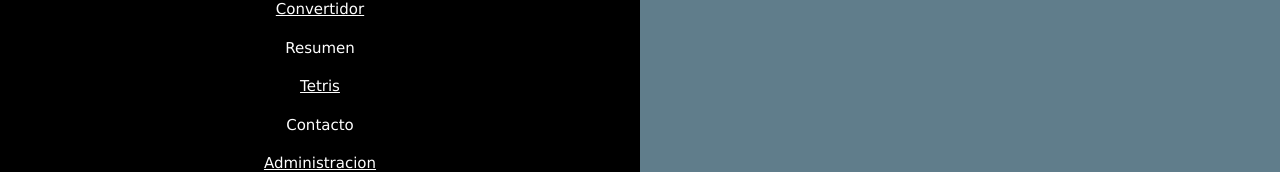
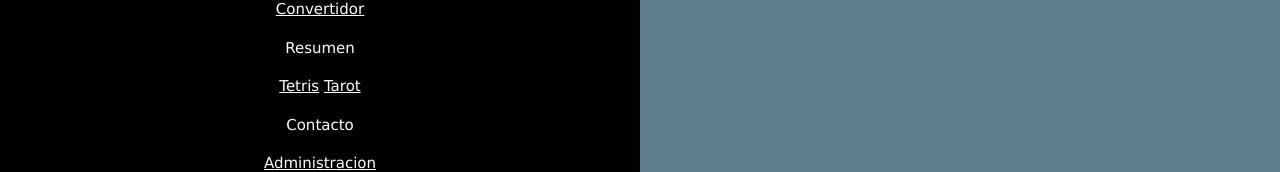
Before and after one commit to Juanjors1/El-Club-del-Loco, a plain HTML site: page index.html in a window 1280 px wide. Shown: the part 484-656 px from the top of the page. Drawn offline with Linux system fonts and the light colour scheme.

Commit message:
Update index.html

```diff
--- a/index.html
+++ b/index.html
@@ -136,6 +136,7 @@
       <a href="https://juanjors1.github.io/El-Club-del-Loco/convert.html">Convertidor</a>
       <a href="#resume" class="w3-button w3-black w3-block w3-hover-dark-grey w3-padding-16">Resumen</a>
       <a href="https://juanjors1.github.io/El-Club-del-Loco/tetris.html">Tetris</a>
+      <a href="https://juanjors1.github.io/El-Club-del-Loco/tar.html">Tarot</a>
       <a href="#contact" class="w3-button w3-black w3-block w3-hover-brown w3-padding-16">Contacto</a>
       <a href="https://juanjors1.github.io/El-Club-del-Loco/gastos.html">Administracion</a>
     </div>
```
